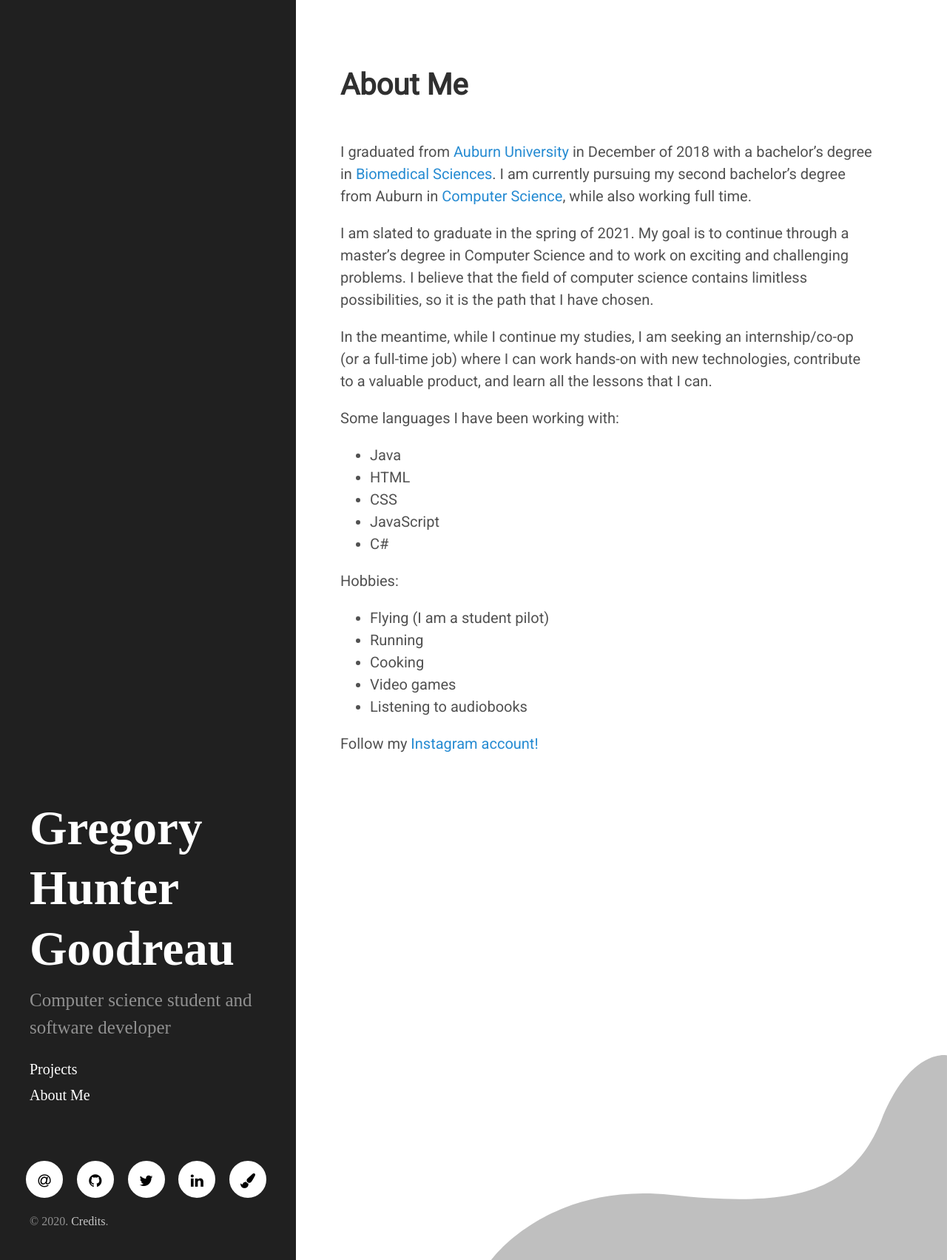
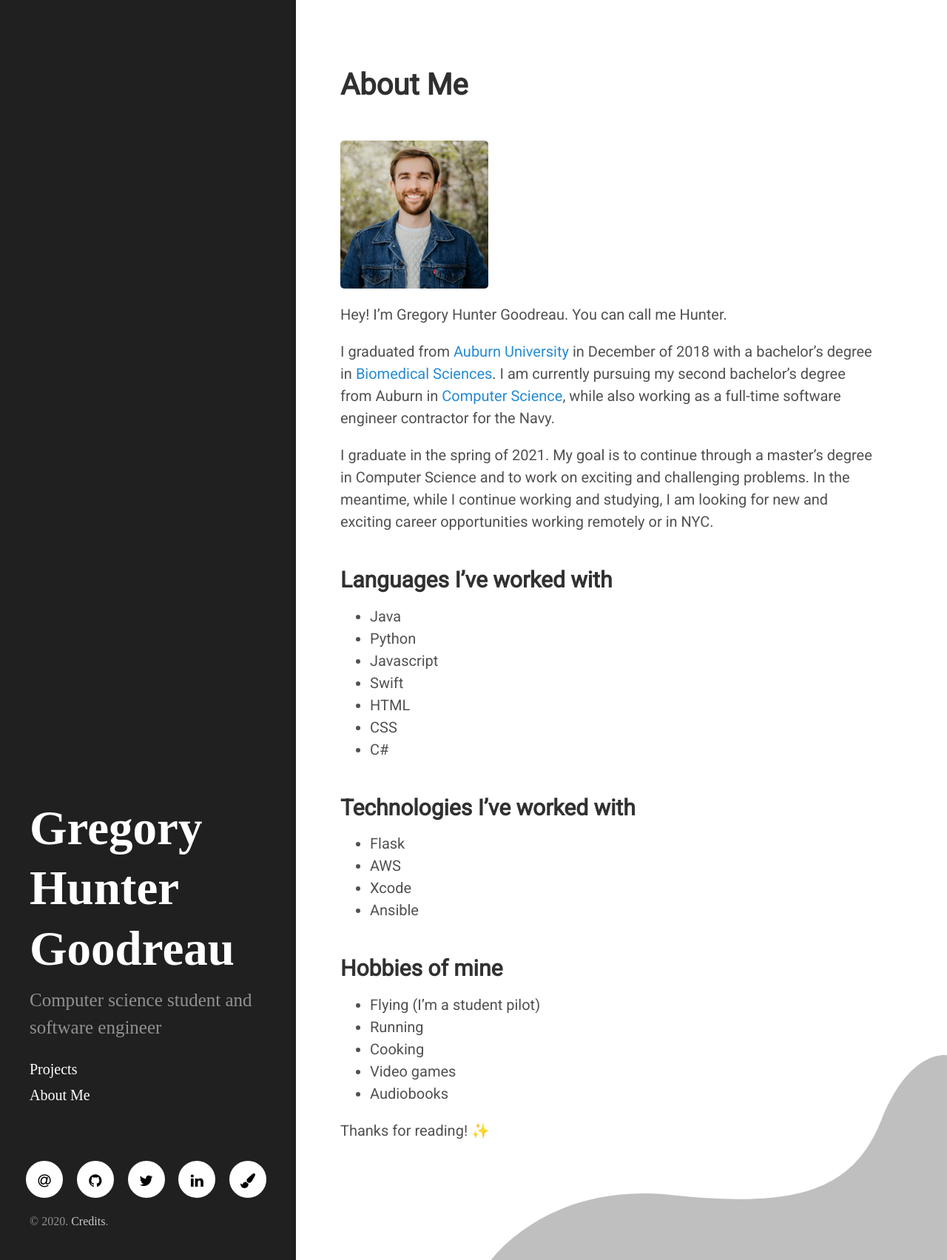
Before and after one commit to ghgoodreau/ghgoodreau.github.io, a Jekyll site: the page built from about.md, in a window 1280 px wide. Shown: the whole page at 74% size. Built offline with Jekyll 4.4.1, drawn with Linux system fonts in a browser that asks for light colours; some web fonts are replaced.

Commit message:
Added headshot, updated 'about me', improved design

```diff
--- a/_config.yml
+++ b/_config.yml
@@ -14,7 +14,7 @@ collections:
 title:            'Gregory Hunter Goodreau'
 initials:         'GHG'
 #tagline:          'Gregory Hunter Goodreau'
-description:      'Computer science student and software developer'
+description:      'Computer science student and software engineer'
 url:              http://ghgoodreau.github.io
 # baseurl:          /
 
--- a/_includes/sidebar.html
+++ b/_includes/sidebar.html
@@ -2,9 +2,7 @@
   <div class="container sidebar-sticky">
     <div class="sidebar-about">
       <h1>
-        <a href="{{ site.baseurl }}/">
-          {{ site.title }}
-        </a>
+        {{ site.title }}
       </h1>
       <p class="lead">{{ site.description }}</p>
     </div>
--- a/about.md
+++ b/about.md
@@ -3,29 +3,42 @@ layout: page
 title: About Me
 ---
 
-I graduated from [Auburn University](https://www.auburn.edu/) in December of 2018 with a bachelor's degree in [Biomedical Sciences](https://en.wikipedia.org/wiki/Biomedical_sciences). I am currently pursuing my second bachelor's degree from Auburn in [Computer Science](https://en.wikipedia.org/wiki/Computer_science), while also working full time.
+<img id="hunter-headshot" src="/assets/ghgheadshot.jpg" alt="Hunter Goodreau" title="Hunter Goodreau" width="200" height="200"/>
+
+Hey! I'm Gregory Hunter Goodreau. You can call me Hunter.
+
+I graduated from [Auburn University](https://www.auburn.edu/) in December of 2018 with a bachelor's degree in [Biomedical Sciences](https://en.wikipedia.org/wiki/Biomedical_sciences). I am currently pursuing my second bachelor's degree from Auburn in [Computer Science](https://en.wikipedia.org/wiki/Computer_science), while also working as a full-time software engineer contractor for the Navy.
 
 
-I am slated to graduate in the spring of 2021. My goal is to continue through a master's degree in Computer Science and to work on exciting and challenging problems. I believe that the field of computer science contains limitless possibilities, so it is the path that I have chosen.
+I graduate in the spring of 2021. My goal is to continue through a master's degree in Computer Science and to work on exciting and challenging problems. In the meantime, while I continue working and studying, I am looking for new and exciting career opportunities working remotely or in NYC.
 
 
-In the meantime, while I continue my studies, I am seeking an internship/co-op (or a full-time job) where I can work hands-on with new technologies, contribute to a valuable product, and learn all the lessons that I can.
-
-
-Some languages I have been working with:
+Languages I've worked with
+--------------------------
 
 - Java
+- Python
+- Javascript
+- Swift
 - HTML
 - CSS
-- JavaScript
 - C#
 
-Hobbies:
+Technologies I've worked with
+-----------------------------
 
-- Flying (I am a student pilot)
+- Flask
+- AWS
+- Xcode
+- Ansible
+
+Hobbies of mine
+---------------
+
+- Flying (I'm a student pilot)
 - Running
 - Cooking
 - Video games
-- Listening to audiobooks
+- Audiobooks
 
-Follow my [Instagram account!](https://www.instagram.com/ghgoodreau/)
+Thanks for reading! ✨
--- a/public/css/ghg.css
+++ b/public/css/ghg.css
@@ -272,6 +272,22 @@ code table, code td {
 figure {
   margin: 0;
 }
+#hunter-headshot {
+  /* border-radius: 50%; */
+  display: block;
+  /* margin-left: 5%; */
+}
+@media (max-width: 48em) {
+  .page-title {
+    text-align: center;
+  }
+  #hunter-headshot {
+    border-radius: 50%;
+    display: block;
+    margin-left: auto;
+    margin-right: auto;
+  }
+}
 
 /* COLORS */
 
```
Also changed, not shown: _projects/x-image-gallery.md (+2 -2 lines), credits/index.md (+2 -6 lines), assets/ghgheadshot.jpg (added).
